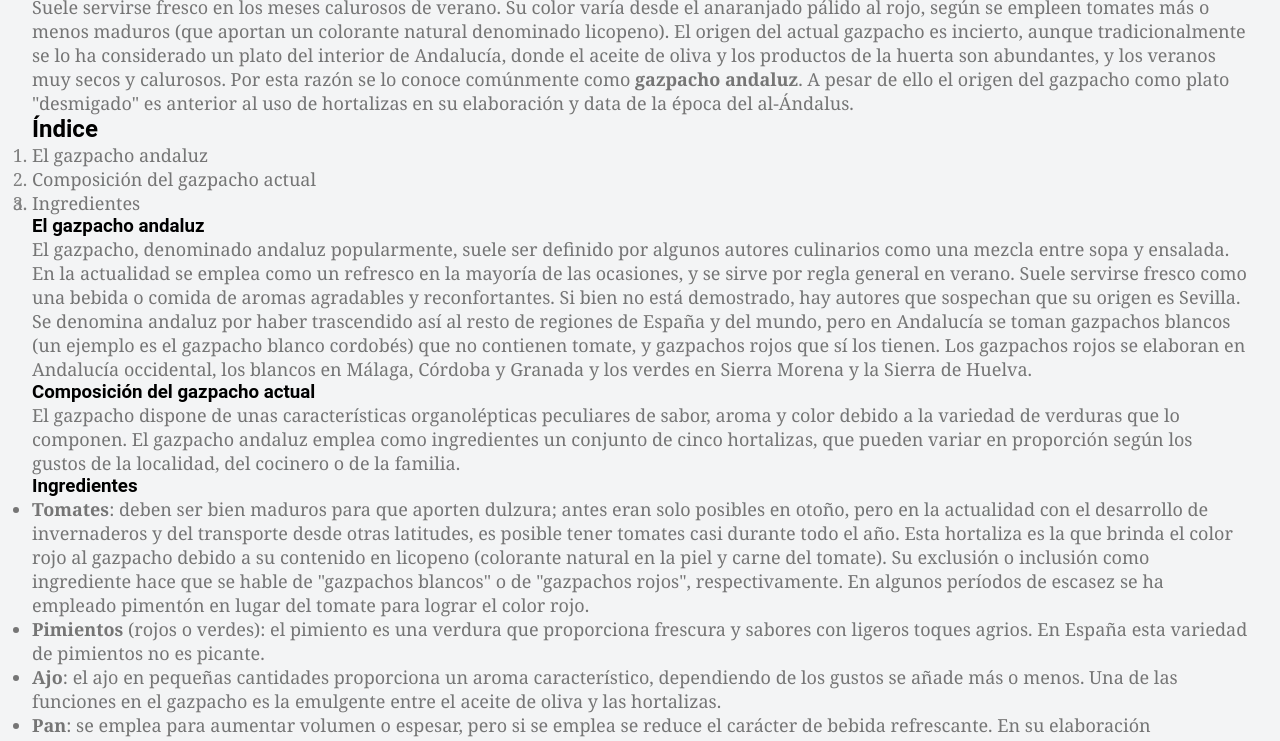
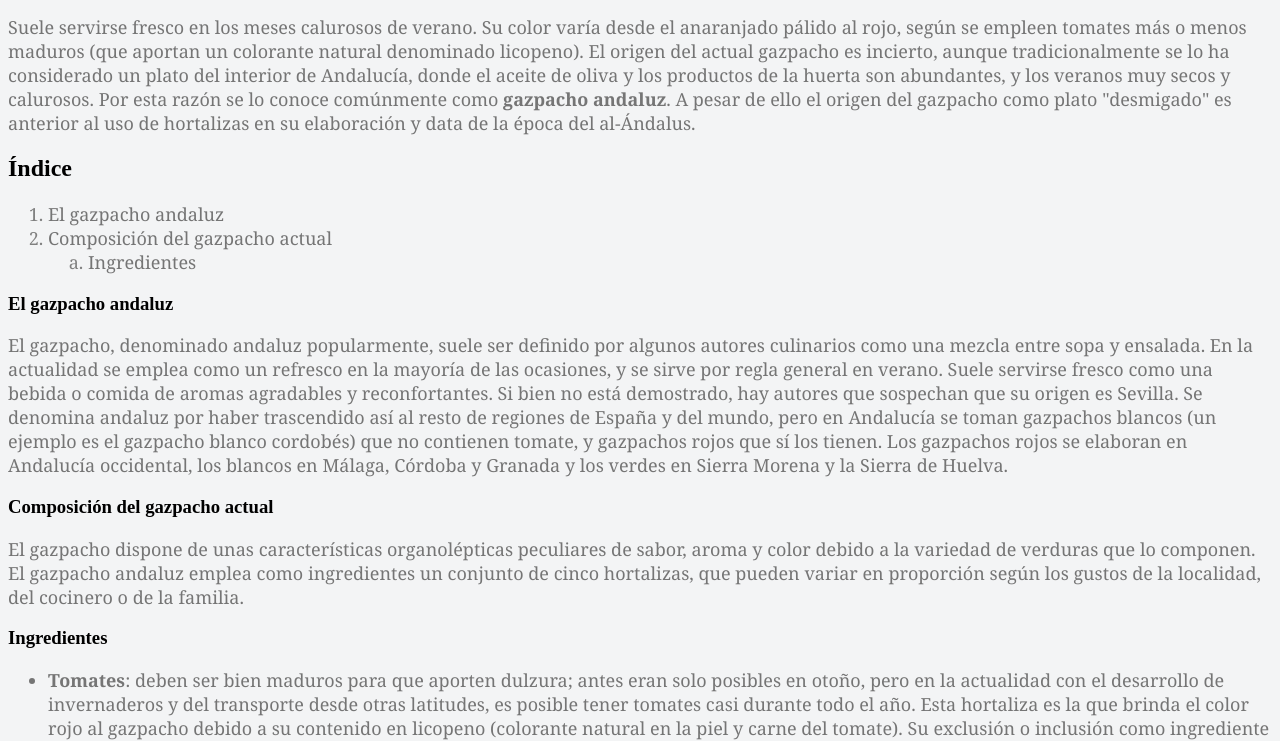
Before and after one commit to mjgarreq/mi-primera-migracion, a website built with Vite: page src/index.html in a window 1280 px wide. Shown: the part 113-854 px from the top of the page. Built offline with nearby package versions, Linux system fonts and the light colour scheme; files whose address does not match are found by name.

Commit message:
modified list and comment @import in style.css

```diff
--- a/src/index.html
+++ b/src/index.html
@@ -22,7 +22,7 @@
         <ol>
             <li>El gazpacho andaluz</li>
             <li>Composición del gazpacho actual</li>
-            <li>
+            <li class="li-3">
                 <ol>
                     <li type="a">Ingredientes</li>
                 </ol>
--- a/src/scss/main.scss
+++ b/src/scss/main.scss
@@ -1,11 +1,11 @@
-@import 'core/variables';
-@import 'core/reset';
-@import 'components/code';
-@import 'components/links';
-@import 'layout/page';
-@import 'layout/header';
-@import 'layout/footer';
-@import 'pages/index';
+// @import 'core/variables';
+// @import 'core/reset';
+// @import 'components/code';
+// @import 'components/links';
+// @import 'layout/page';
+// @import 'layout/header';
+// @import 'layout/footer';
+// @import 'pages/index';
 
 html {
     background-color: #f3f4f5;
@@ -22,3 +22,7 @@ p, ol, ul {
     font-size: 18px;
     color: #757575;
 }
+
+.li-3 {
+    list-style: none;
+}
```
